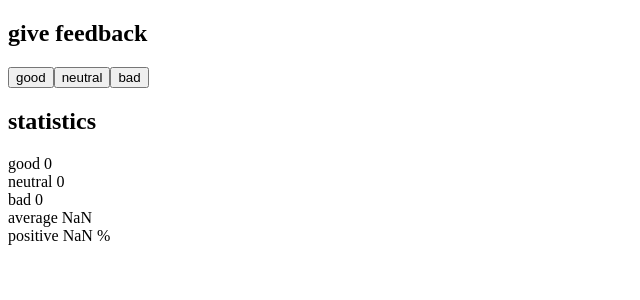
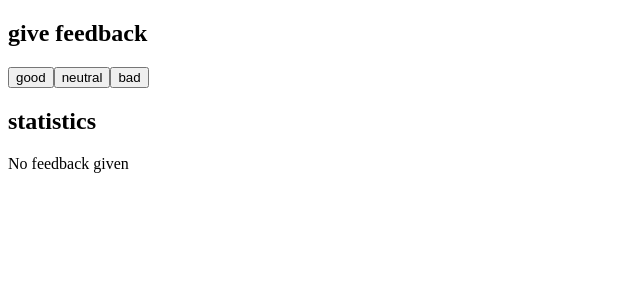
Before and after one commit to hangwl/fso2024, a React (Vite) app in the folder part1/: page / in a window 1280 px wide. Shown: the top 300 px of the page, without its empty margins (0-640 px from the left). Built offline with nearby package versions, Linux system fonts and the light colour scheme.

Commit message:
part1 unicafe step4

```diff
--- a/part1/src/App.jsx
+++ b/part1/src/App.jsx
@@ -1,6 +1,10 @@
 import { useState } from "react";
 
 const Statistics = (props) => {
+  if (props.total == 0) {
+    return <div>No feedback given</div>;
+  }
+
   return (
     <div>
       <div>good {props.good}</div>
@@ -35,7 +39,6 @@ const App = () => {
   const handleBadClick = () => {
     setBad(bad + 1);
     setTotal(total + 1);
-
   };
 
   return (
@@ -45,7 +48,14 @@ const App = () => {
       <Button handleClick={handleNeutralClick} text="neutral" />
       <Button handleClick={handleBadClick} text="bad" />
       <h2>statistics</h2>
-      <Statistics good={good} neutral={neutral} bad={bad} average={(good-bad)/total} positive={100*good/total}/>
+      <Statistics
+        good={good}
+        neutral={neutral}
+        bad={bad}
+        total={total}
+        average={(good - bad) / total}
+        positive={(100 * good) / total}
+      />
     </div>
   );
 };
```
